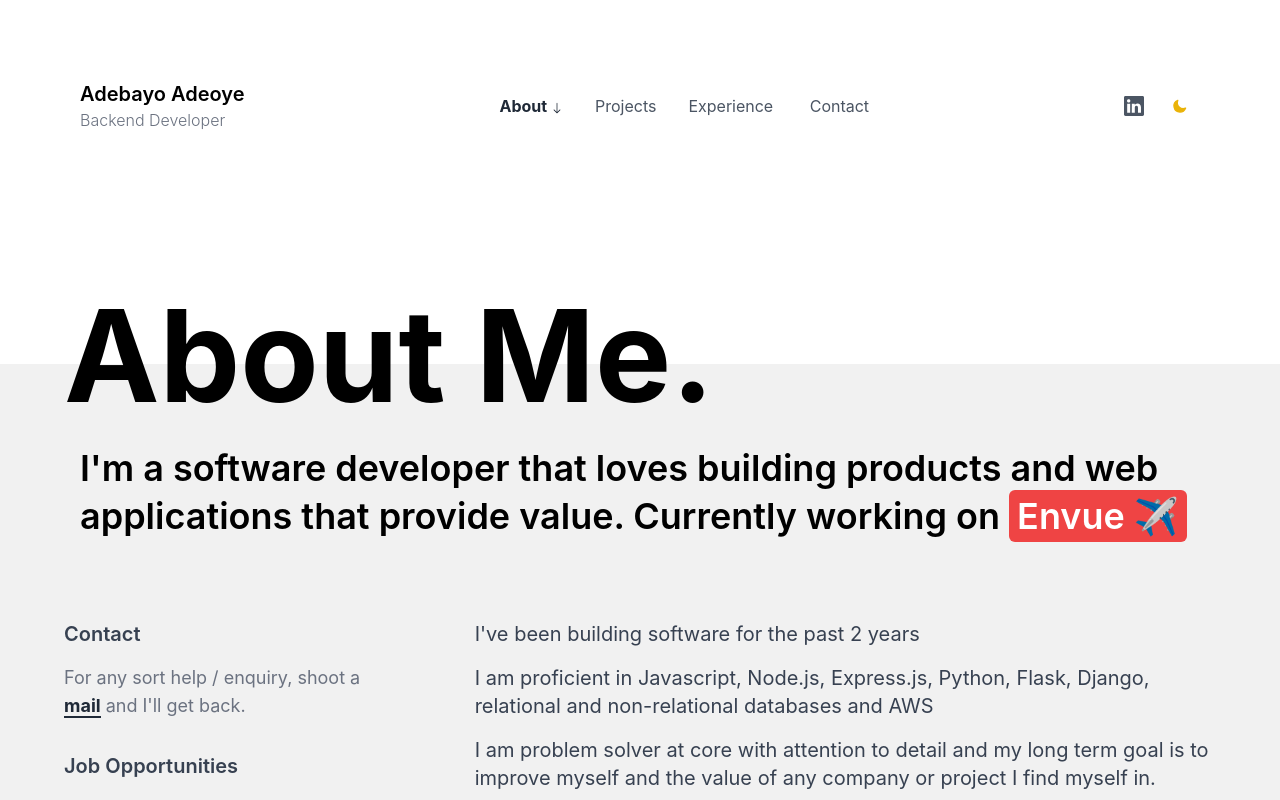
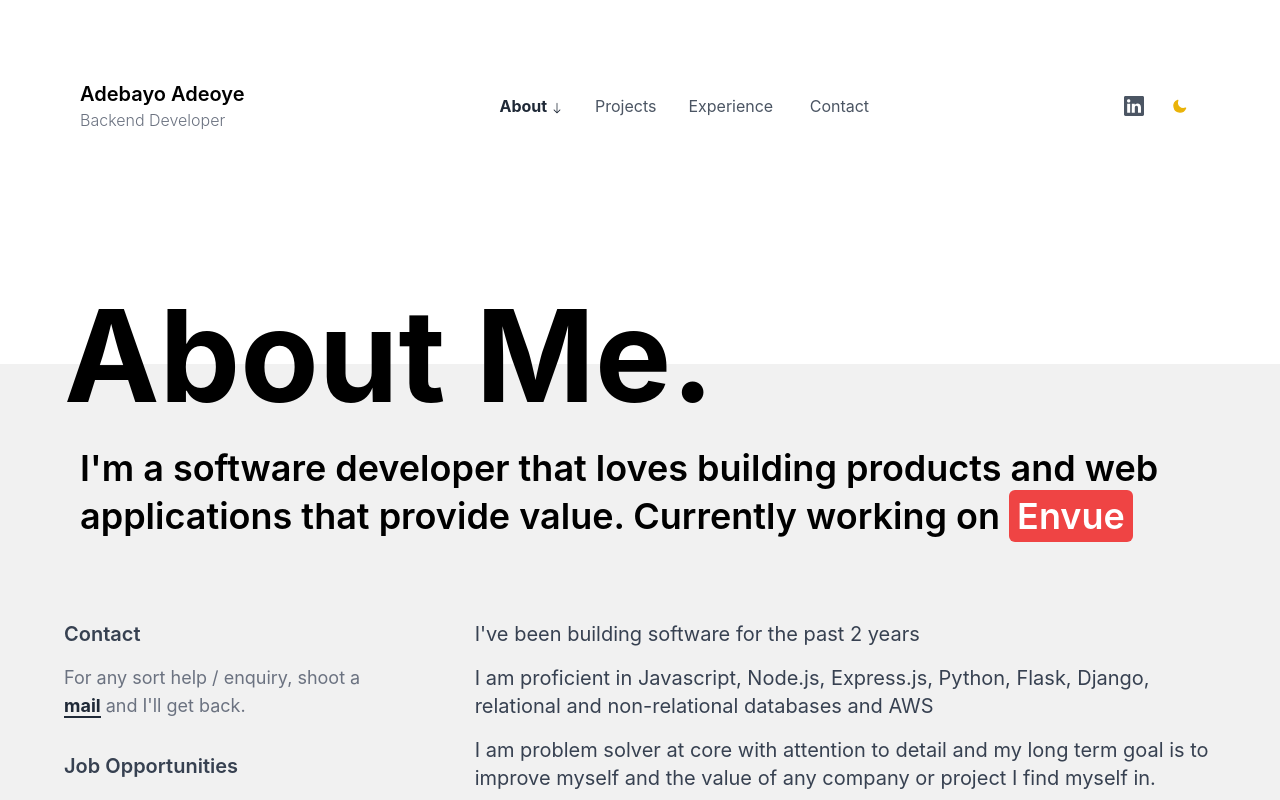
Before and after one commit to Pfactorial01/portfolio, a Next.js app: page /about in a window 1280 px wide. Shown: the top 800 px of the page. Built offline with nearby package versions, Linux system fonts and the light colour scheme.

Commit message:
Update AboutMe.js

```diff
--- a/components/AboutMe.js
+++ b/components/AboutMe.js
@@ -20,7 +20,7 @@ export default function AboutMe() {
               className="bg-red-500 rounded-md px-2 py-1 text-white"
               href={userData.about.currentProjectUrl}
             >
-              {userData.about.currentProject} ✈️
+              {userData.about.currentProject}
             </a>
           </p>
         </div>
```
